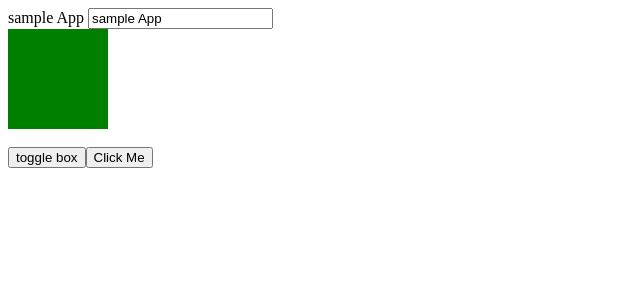
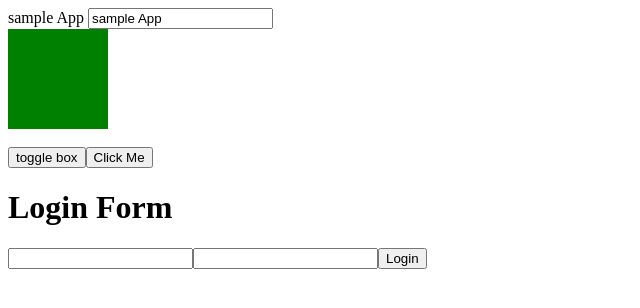
Before and after one commit to send2abhishek/vue-js-tutorial, a plain HTML site: page index.html in a window 1280 px wide. Shown: the whole page, without its empty margins (0-640 px from the left). Drawn offline with nearby package versions, Linux system fonts and the light colour scheme.

Commit message:
add component

```diff
--- a/index.html
+++ b/index.html
@@ -25,7 +25,8 @@
   </head>
   <body>
     <div id="container" v-cloak>
-      {{greeting}} <input v-model="greeting" />
+      {{greeting}}
+      <input v-model="greeting" @keyup.enter="greet(`hi this is abhishek`)" />
 
       <div v-if="isVisible" class="box"></div>
       <div v-else-if="isVisible2" class="box two"></div>
@@ -33,6 +34,7 @@
       <br />
       <button @click="isVisible2 = !isVisible2">toggle box</button>
       <button @click="toggleBox">Click Me</button>
+      <login-form />
     </div>
 
     <script src="https://unpkg.com/vue@next"></script>
@@ -49,6 +51,33 @@
           toggleBox() {
             this.isVisible = !this.isVisible;
           },
+          greet(message) {
+            console.log("this is the greet method ", this.greeting, message);
+          },
+        },
+      });
+
+      app.component("login-form", {
+        template: `
+            <form @submit.prevent="handleSubmit">
+                <h1>{{title}}</h1>
+                <input type="email" v-model="email" />
+                <input type="password" v-model="password" />
+                <button>Login</button>
+            </form>
+
+          `,
+        data: function () {
+          return {
+            title: "Login Form",
+            email: "",
+            password: "",
+          };
+        },
+        methods: {
+          handleSubmit() {
+            console.log("submitted", this.email, this.password);
+          },
         },
       });
 
```
